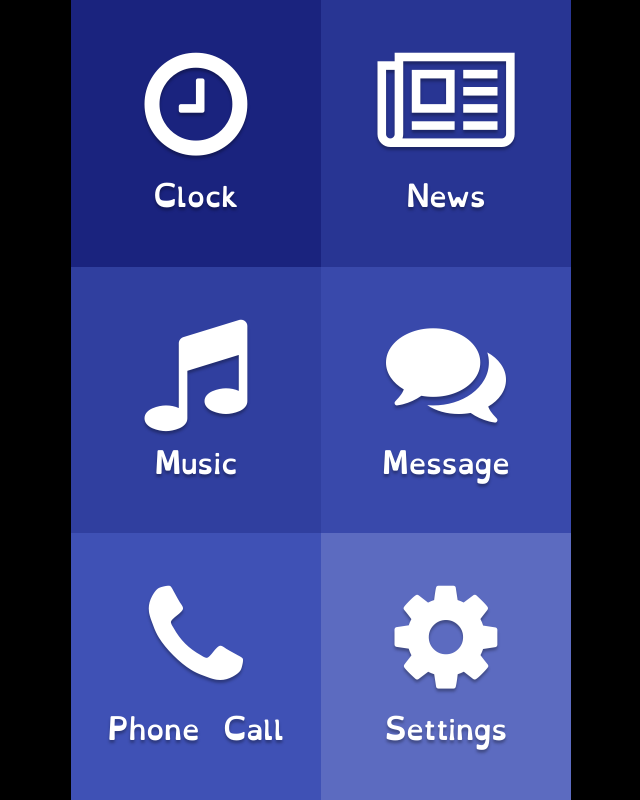
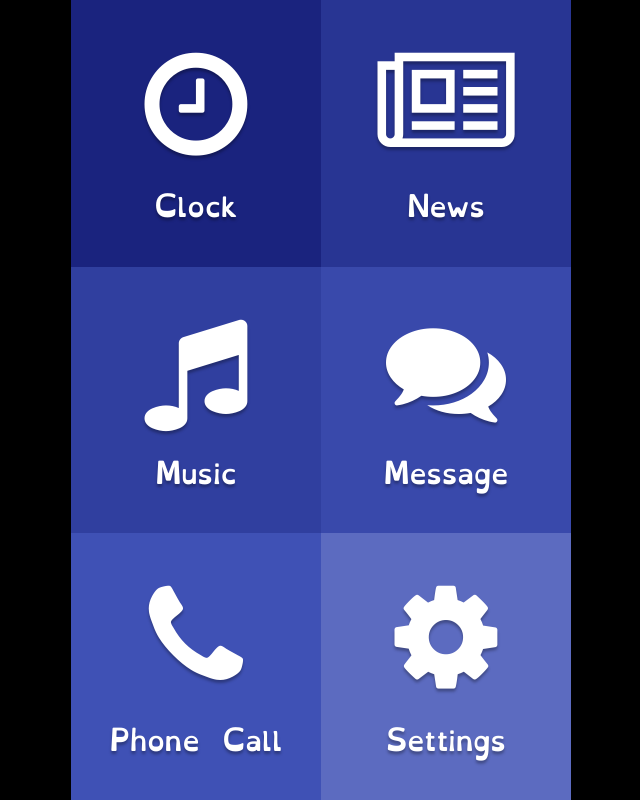
Before and after one commit to OswaldFoundation/shravan, a plain HTML site: page demo/page.html in a window 1280 px wide. Shown: the whole page, without its empty margins (319-959 px from the left). Drawn offline with Linux system fonts and the light colour scheme.

Commit message:
Fix font size

```diff
--- a/demo/css/shravan.css
+++ b/demo/css/shravan.css
@@ -38,6 +38,7 @@ span {
 	left: 0;
 	right: 0;
 	bottom: 16%;
+	line-height: 1.2;
 	font-size: 170%;
 }
 span, i {
--- a/demo/page.html
+++ b/demo/page.html
@@ -64,7 +64,6 @@
 						});
 					});
 				}
-				$("span").css("font-size", $("article").width() / 9);
 			}
 
 		</script>
```
